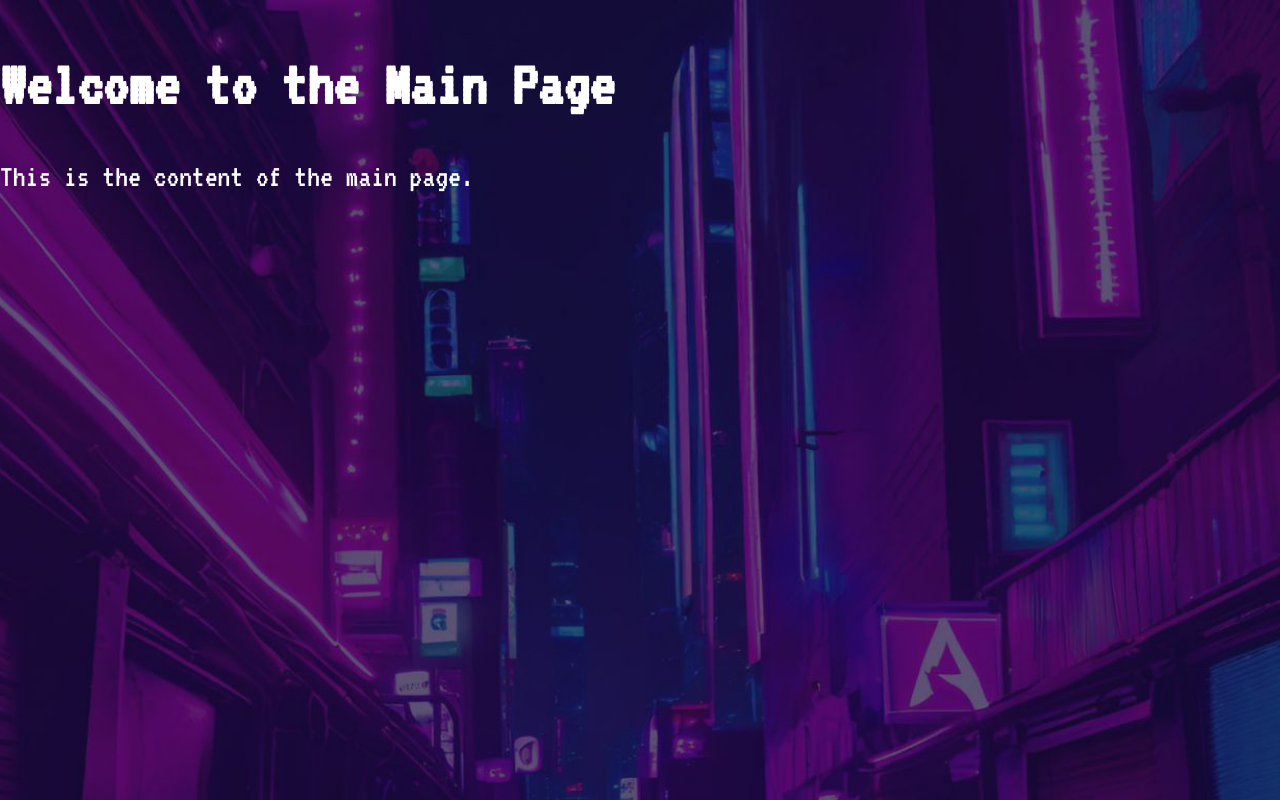
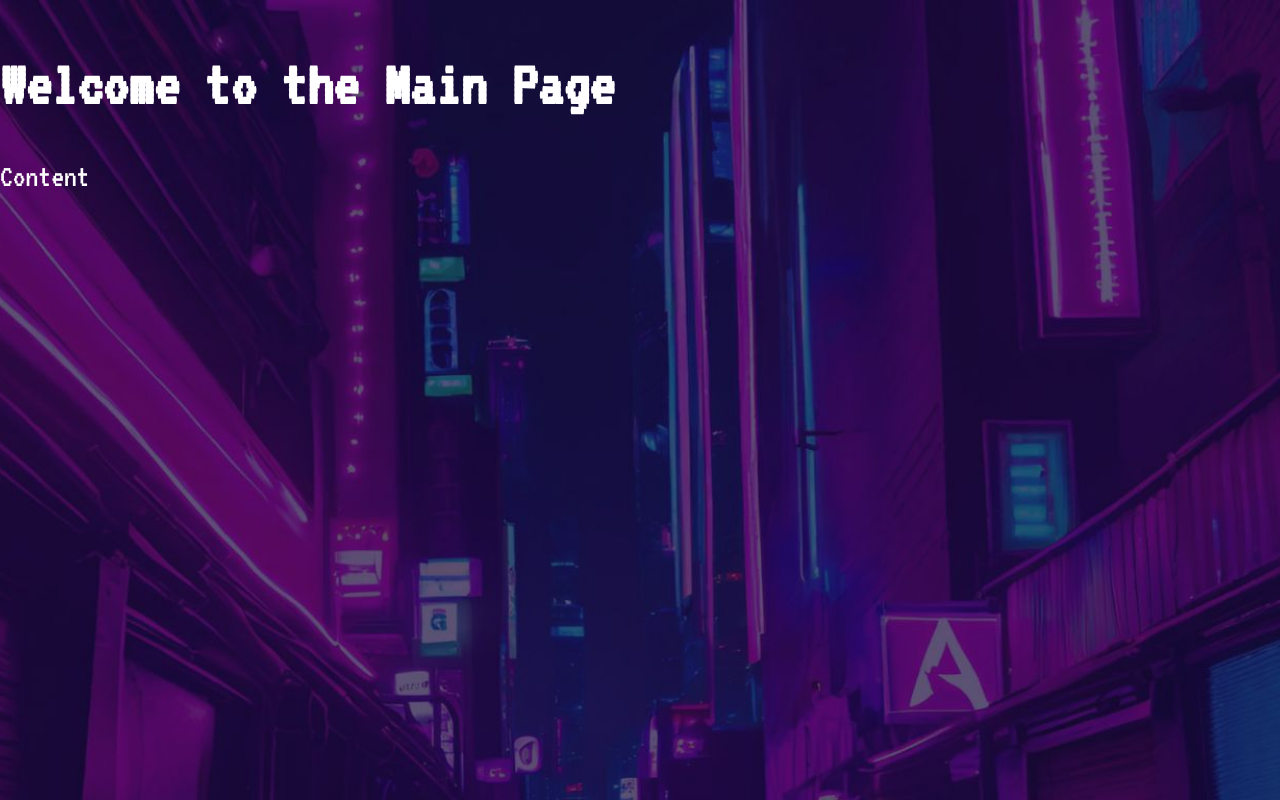
Before and after one commit to JudithxJSO/profile, a plain HTML site: page index.html in a window 1280 px wide. Shown: the top 800 px of the page. Drawn offline with Linux system fonts and the light colour scheme.

Commit message:
Update index.html

```diff
--- a/index.html
+++ b/index.html
@@ -23,7 +23,7 @@
         <div class="main-content">
             <!-- Your main content goes here -->
             <h1>Welcome to the Main Page</h1>
-            <p>This is the content of the main page.</p>
+            <p>Content</p>
         </div>
         <!-- Slider overlay -->
 
```
